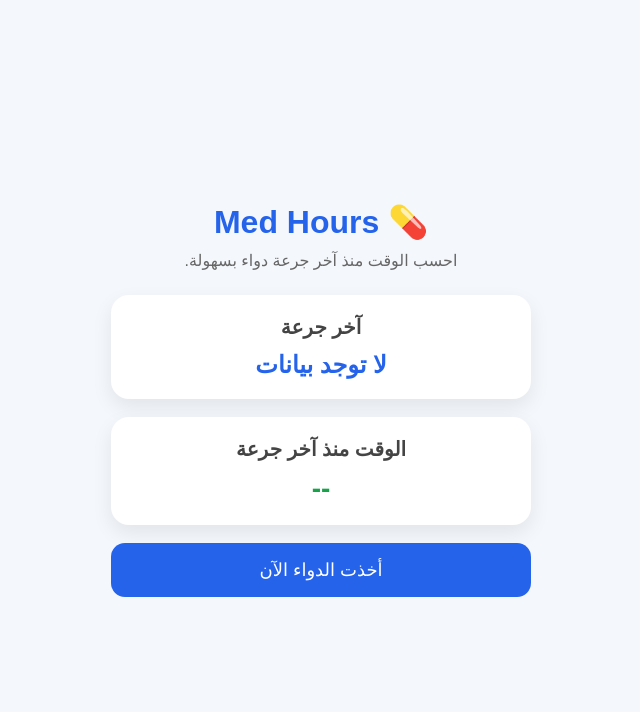
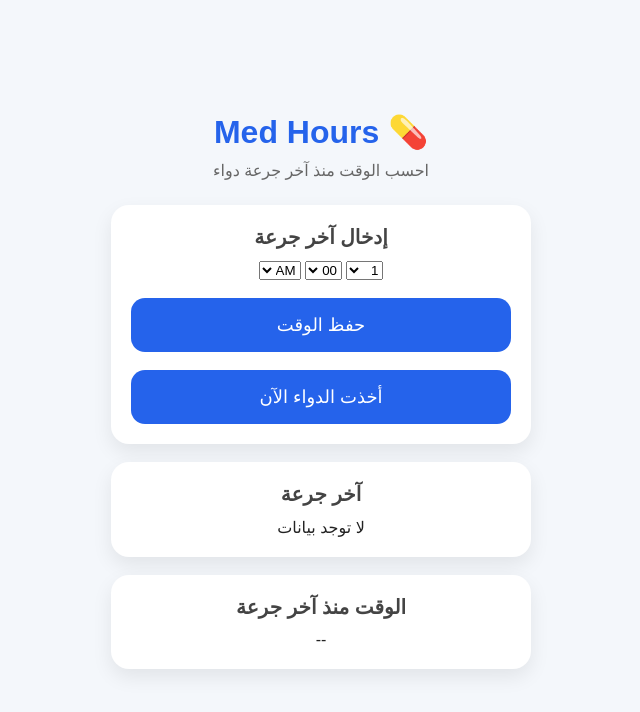
Before and after one commit to d1000m3000-sys/Med-Hours-, a plain HTML site: page index.html in a window 1280 px wide. Shown: the whole page, without its empty margins (319-959 px from the left). Drawn offline with Linux system fonts and the light colour scheme.

Commit message:
Update index.html

```diff
--- a/index.html
+++ b/index.html
@@ -1,14 +1,14 @@
 <!DOCTYPE html>
 <html lang="ar" dir="rtl">
+
 <head>
     <meta charset="UTF-8">
     <meta name="viewport" content="width=device-width, initial-scale=1.0">
-    <meta name="theme-color" content="#2563eb">
-
     <title>Med Hours</title>
 
     <link rel="manifest" href="manifest.json">
     <link rel="stylesheet" href="style.css">
+    <meta name="theme-color" content="#2563eb">
 </head>
 
 <body>
@@ -18,14 +18,46 @@
     <h1>💊 Med Hours</h1>
 
     <p class="description">
-        احسب الوقت منذ آخر جرعة دواء بسهولة.
+        احسب الوقت منذ آخر جرعة دواء
     </p>
+
+    <div class="card">
+
+        <h2>إدخال آخر جرعة</h2>
+
+        <select id="hour">
+            <option>1</option><option>2</option><option>3</option>
+            <option>4</option><option>5</option><option>6</option>
+            <option>7</option><option>8</option><option>9</option>
+            <option>10</option><option>11</option><option>12</option>
+        </select>
+
+        <select id="minute"></select>
+
+        <select id="ampm">
+            <option value="AM">AM</option>
+            <option value="PM">PM</option>
+        </select>
+
+        <br><br>
+
+        <button id="saveManual">
+            حفظ الوقت
+        </button>
+
+        <br><br>
+
+        <button id="saveDose">
+            أخذت الدواء الآن
+        </button>
+
+    </div>
 
     <div class="card">
 
         <h2>آخر جرعة</h2>
 
-        <div id="lastDose" class="time">
+        <div id="lastDose">
             لا توجد بيانات
         </div>
 
@@ -35,19 +67,34 @@
 
         <h2>الوقت منذ آخر جرعة</h2>
 
-        <div id="elapsed" class="elapsed">
+        <div id="elapsed">
             --
         </div>
 
     </div>
 
-    <button id="saveDose">
-        أخذت الدواء الآن
-    </button>
+</div>
 
-</div>
+<script>
+
+const minuteSelect=document.getElementById("minute");
+
+for(let i=0;i<60;i++){
+
+let option=document.createElement("option");
+
+option.value=i;
+
+option.textContent=i.toString().padStart(2,"0");
+
+minuteSelect.appendChild(option);
+
+}
+
+</script>
 
 <script src="script.js"></script>
 
 </body>
+
 </html>
```
